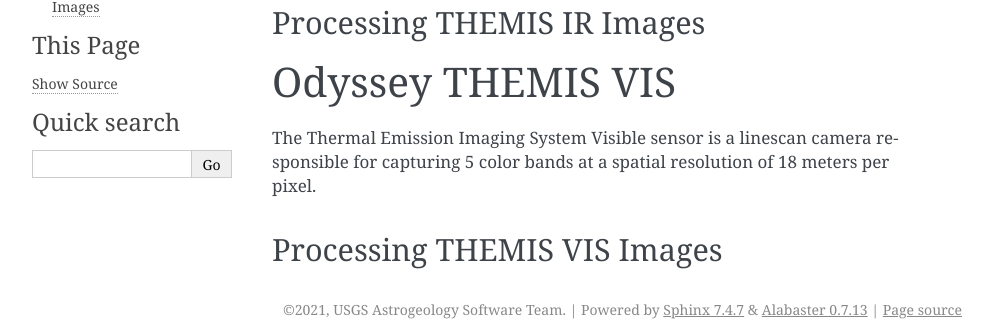
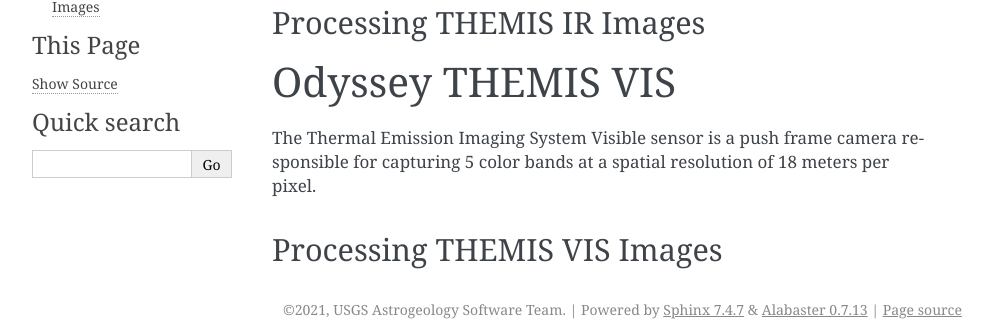
Before and after one commit to DOI-USGS/usgscsm, a Sphinx documentation site: the page built from docs/source/sensors/Odyssey.rst, in a window 1280 px wide. Shown: the part 203-524 px from the top of the page, without its empty margins (148-1141 px from the left). Built offline with Sphinx 7.4.7, drawn with Linux system fonts in a browser that asks for light colours.

Commit message:
change THEMIS VIS to pushframe

```diff
--- a/docs/source/sensors/Odyssey.rst
+++ b/docs/source/sensors/Odyssey.rst
@@ -10,7 +10,7 @@
 
 Odyssey THEMIS VIS
 ==================
-The Thermal Emission Imaging System Visible sensor is a linescan camera
+The Thermal Emission Imaging System Visible sensor is a push frame camera
 responsible for capturing 5 color bands at a spatial resolution of 18 meters
 per pixel.
 
```
